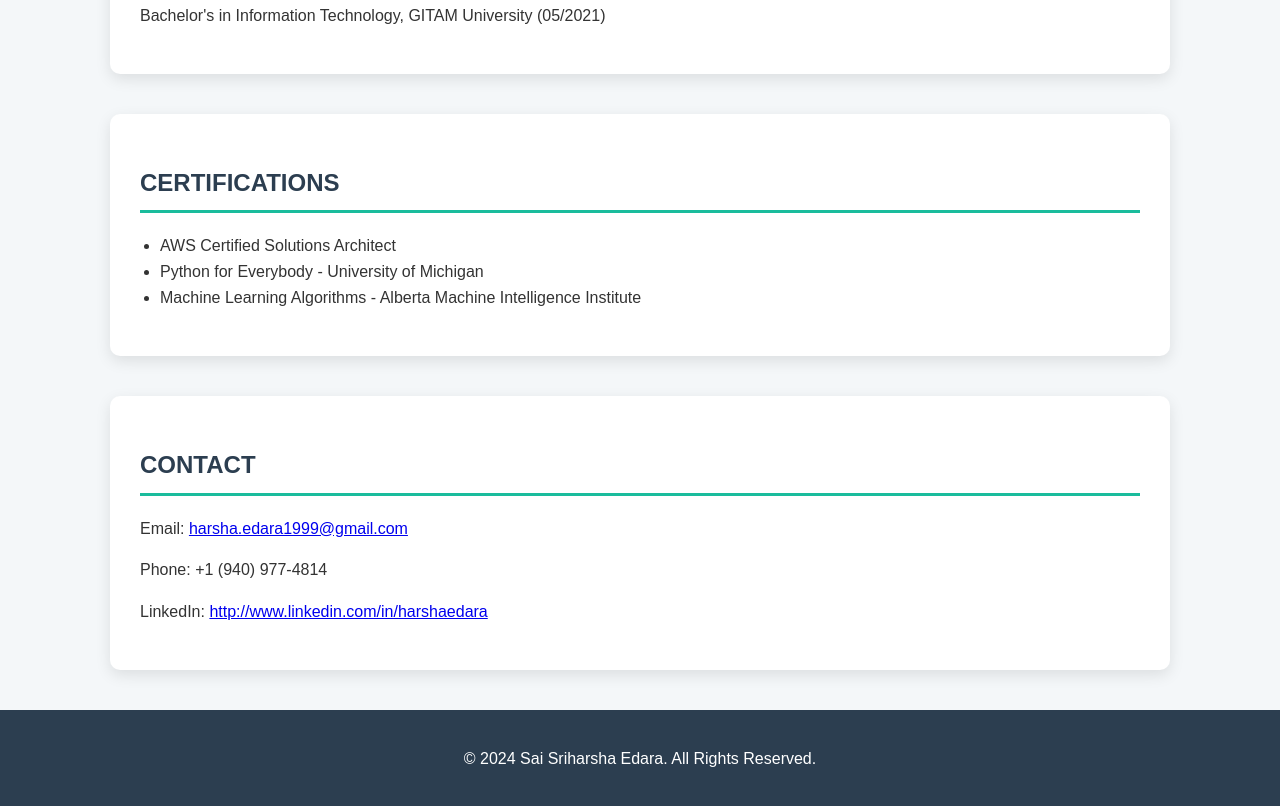
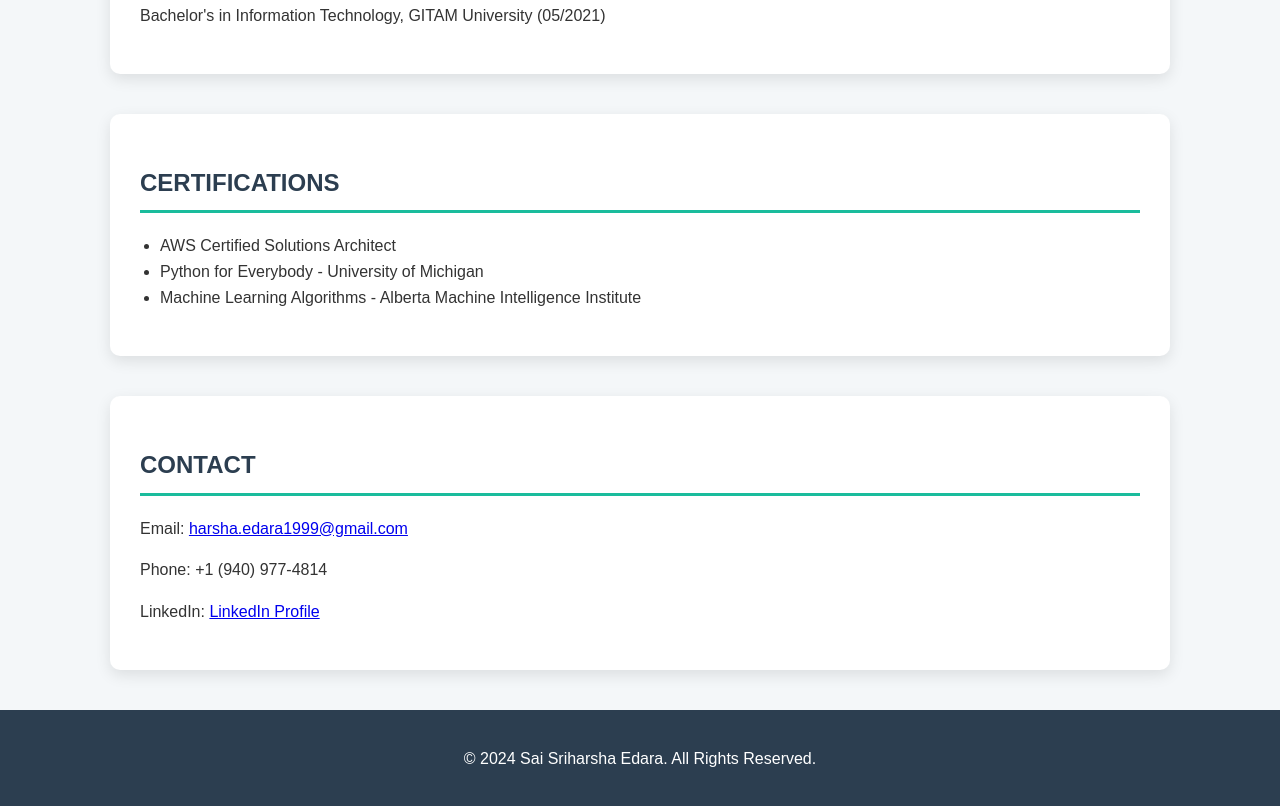
Before and after one commit to jeedianil/Porfolio_Website_sree, a plain HTML site: page index.html in a window 1280 px wide. Shown: the part 2408-3214 px from the top of the page. Drawn offline with Linux system fonts and the light colour scheme.

Commit message:
Update index.html

```diff
--- a/index.html
+++ b/index.html
@@ -99,7 +99,7 @@
         <h2>Contact</h2>
         <p>Email: <a href="mailto:harsha.edara1999@gmail.com">harsha.edara1999@gmail.com</a></p>
         <p>Phone: +1 (940) 977-4814</p>
-        <p>LinkedIn: <a href="https://http://www.linkedin.com/in/harshaedara" target="_blank">http://www.linkedin.com/in/harshaedara</a></p>
+        <p>LinkedIn: <a href="https://www.linkedin.com/in/sriharsha-edara" target="_blank">LinkedIn Profile</a></p>
     </section>
     <footer>
         <p>&copy; 2024 Sai Sriharsha Edara. All Rights Reserved.</p>
```
